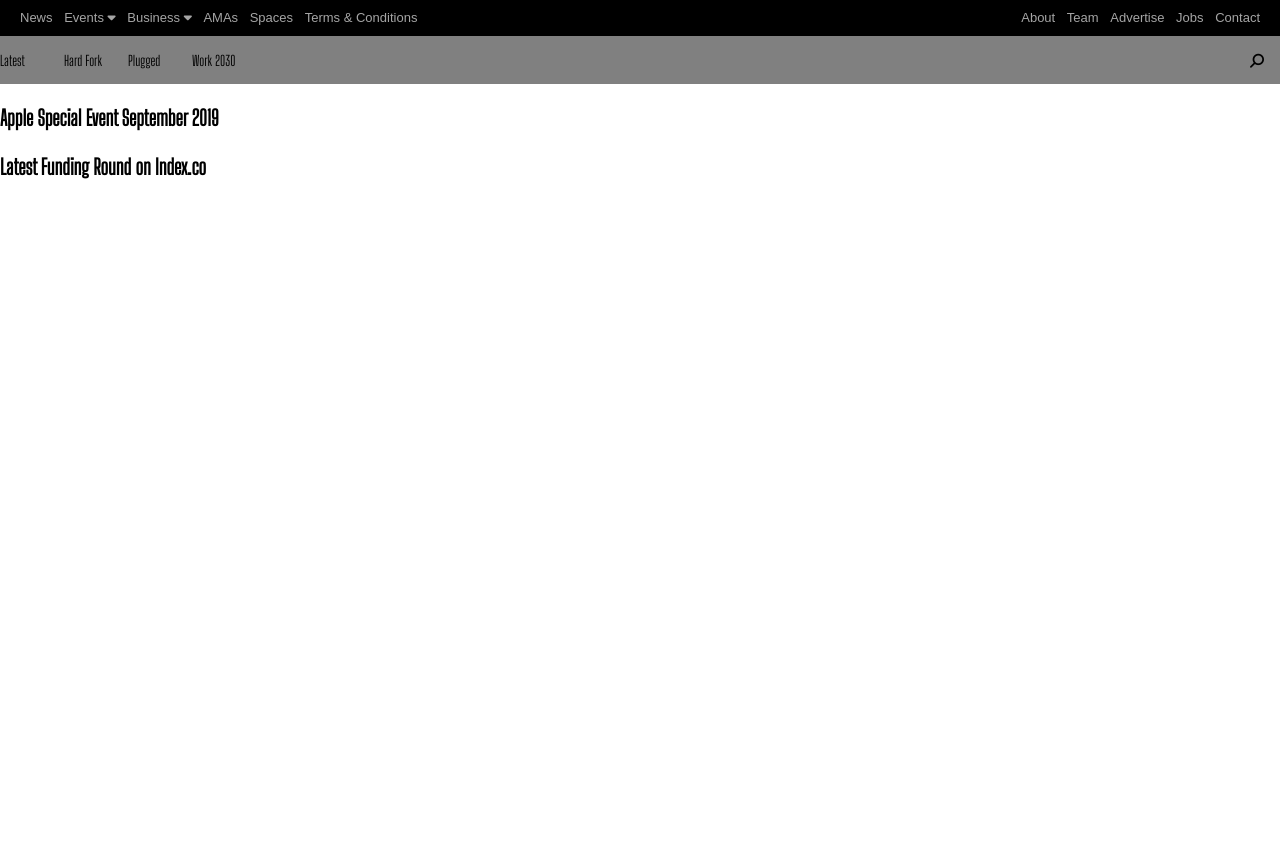
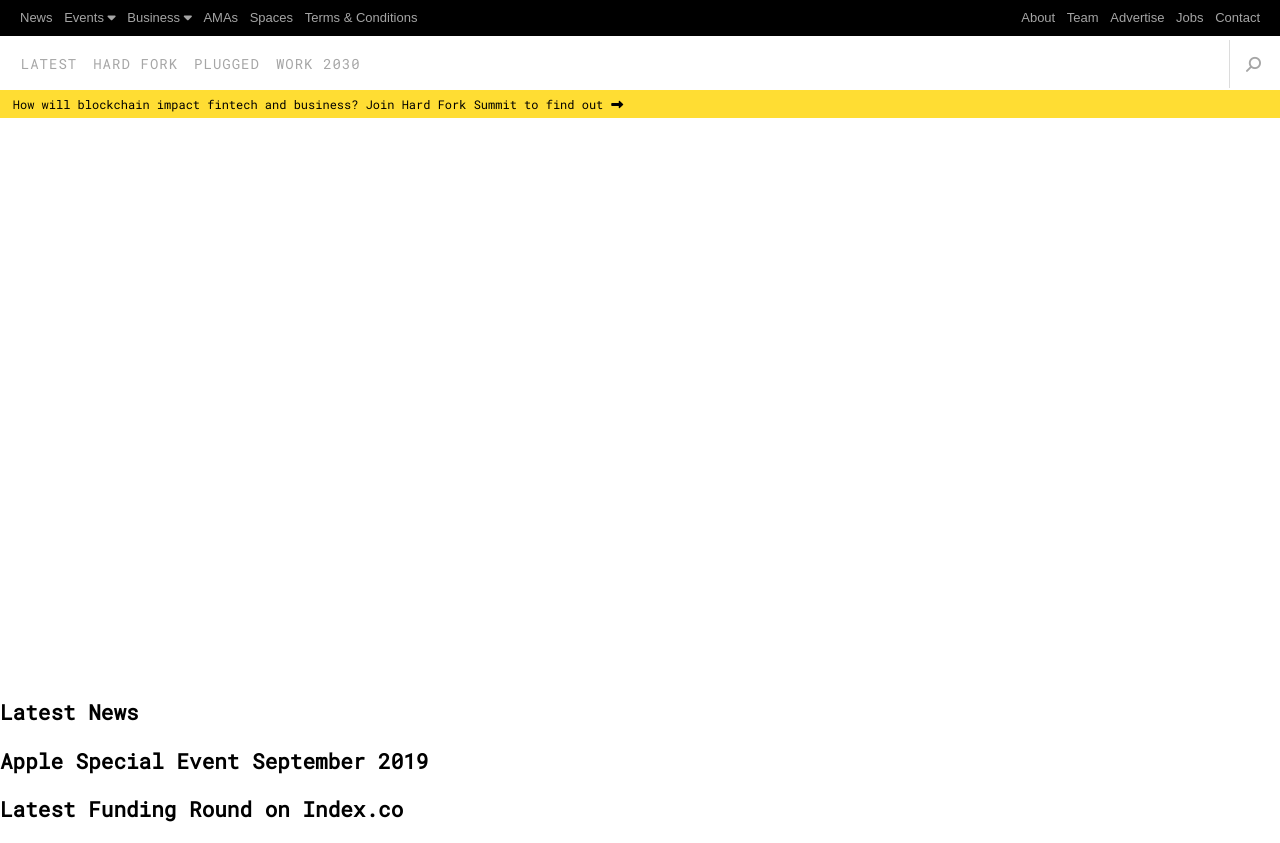
Before and after one commit to KonnorRogers/building-with-responsive-design, a website: page src/index.html in a window 1280 px wide. Before the commit the page ends 800 px from the top, so only its background shows below. Drawn offline with Linux system fonts and the light colour scheme.

Commit message:
design coming together

```diff
--- a/src/index.html
+++ b/src/index.html
@@ -5,10 +5,9 @@
     <meta name="viewport" content="width=device-width, initial-scale=1" />
     <!-- Use google fonts -->
     <link
-      href="https://fonts.googleapis.com/css?family=Big+Shoulders+Display&display=swap"
+      href="https://fonts.googleapis.com/css?family=Roboto+Mono&display=swap"
       rel="stylesheet"
     />
-
     <!-- import font awesome -->
     <script
       src="https://kit.fontawesome.com/35f34fbec9.js"
@@ -72,16 +71,19 @@
         <i class="fas fa-search fa-flip-horizontal"></i>
       </span>
     </nav>
-    <!-- <p class="nav-message"> -->
-    <!--   How will blockchain impact fintech and business? Join Hard Fork Summit to -->
-    <!--   find out -->
-    <!--   <i class="fas fa-long-arrow-alt-right"></i> -->
-    <!-- </p> -->
 
-    <header class="grid">
-      <div class=""></div>
-      <div class=""></div>
-      <div class=""></div>
+    <a class="nav-message">
+      How will blockchain impact fintech and business? Join Hard Fork Summit to
+      find out
+      <span class="arrow">
+        <i class="fas fa-long-arrow-alt-right"></i>
+      </span>
+    </a>
+
+    <header class="picture">
+      <div class="col-two-thirds"></div>
+      <div class="col-one-third row-one-half"></div>
+      <div class="col-one-third row-one-half"></div>
     </header>
 
     <main>
--- a/src/style.css
+++ b/src/style.css
@@ -1,6 +1,7 @@
+/* site wide */
 body {
   color: black;
-  font: normal 14px/1.5 'Big Shoulders Display', Helvetica, sans-serif;
+  font: normal 14px/1.5 'Roboto Mono', monospace;
   box-sizing: border-box;
   margin: 0;
   padding: 0;
@@ -9,6 +10,11 @@ body {
 a {
   color: inherit;
   text-decoration: none;
+}
+
+p {
+  margin: 0;
+  padding: 0;
 }
 
 button {
@@ -59,24 +65,71 @@ nav {
 /* primary nav */
 
 .primary-nav {
+  justify-content: space-between;
   position: fixed;
-  top: 4.5vh;
-  height: 6vh;
-  background: gray;
+  height: 7vh;
+  padding: 0 0.8rem;
 }
 
 .primary-nav > * {
-  width: 5%;
+  padding: 0.8rem 0.5rem;
   font-style: uppercase;
 }
 
+.primary-nav a {
+  color: gray;
+  opacity: 0.7;
+  font: normal 14px/1.8 'Roboto Mono', monospace;
+  text-transform: uppercase;
+  font-variant: small-caps;
+  text-align: center;
+  word-spacing: 0.25px;
+  letter-spacing: 1px;
+}
+
+.primary-nav a:hover {
+  color: black;
+  opacity: 1;
+}
+
 .primary-nav > .search {
+  font-size: 15px;
+  opacity: 0.7;
+  color: gray;
   margin-left: auto;
+  margin-right: 1rem;
+  padding-left: 1rem;
+  border-left: 0.5px solid rgba(0, 0, 0, 0.2);
 }
 
 .search {
   text-align: right;
   padding-right: 1rem;
+}
+
+.search:hover {
+  cursor: pointer;
+  opacity: 0.9;
+  color: gray;
+}
+
+.nav-message {
+  display: flex;
+  position: fixed;
+  font-size: 12px;
+  font-weight: 400;
+  align-items: center;
+  margin-top: 6.7vh;
+  padding: 0.5rem;
+  padding-left: 0.8rem;
+  height: 1.5vh;
+  width: 100vw;
+  background: #ffdd33;
+  cursor: pointer;
+}
+
+.nav-message .arrow {
+  padding-left: 0.5rem;
 }
 
 /* dropdowns */
@@ -119,6 +172,31 @@ nav {
   color: white;
 }
 
+/* header */
+
+header {
+  display: flex;
+  margin: 0.2rem;
+  height: 80vh;
+  background: white;
+}
+
+.picture-one {
+  width: 65%;
+  height: 100%;
+}
+
+.picture-two,
+.picture-three {
+  width: 32%;
+  height: 48%;
+}
+
+/* main content */
+
+main {
+}
+
 @media screen and (min-width: 768px) {
   /* remove hamburger */
 }
```
